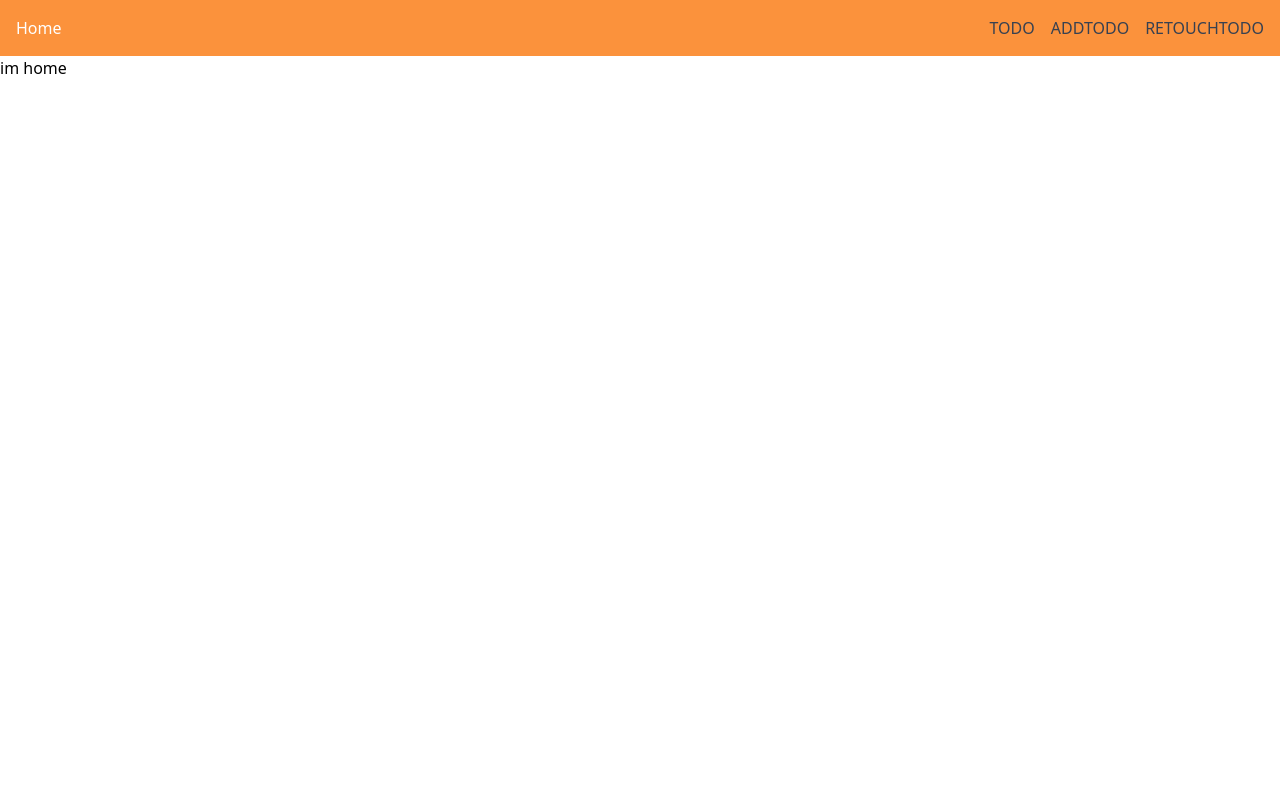
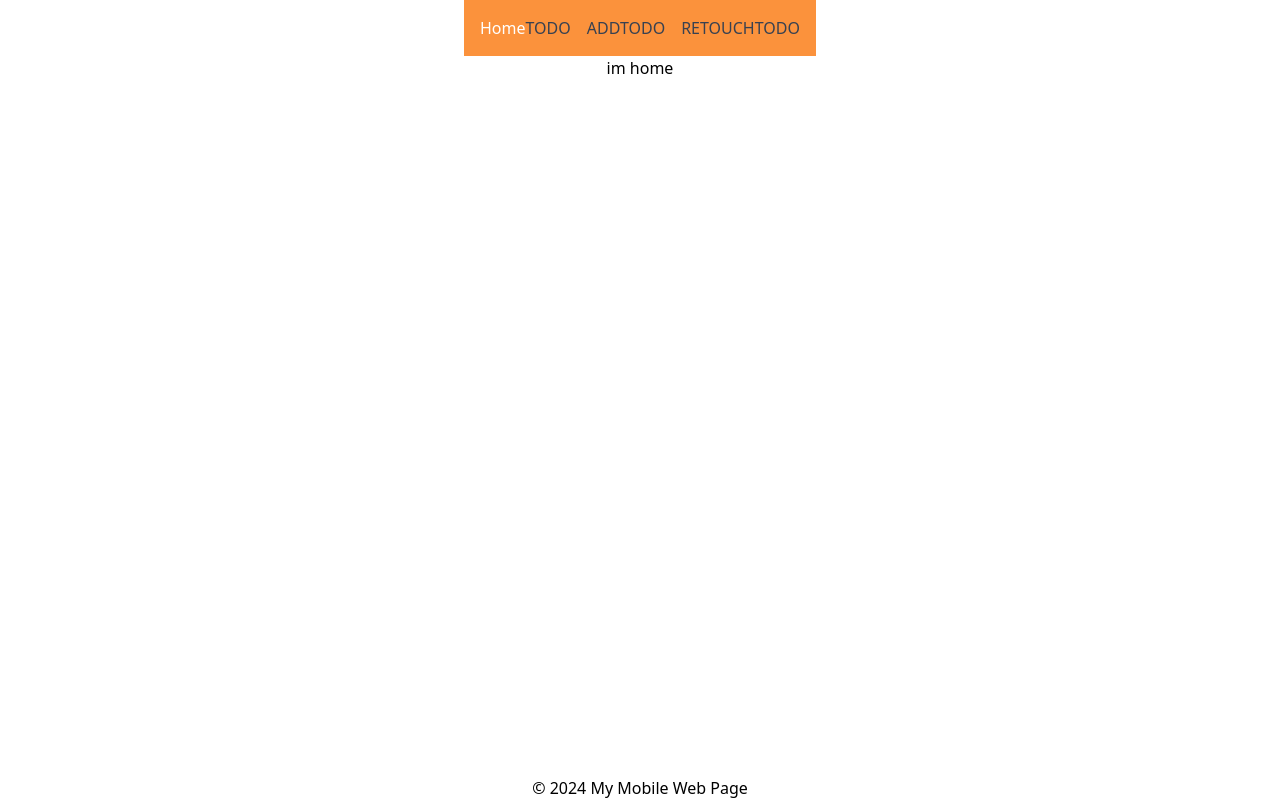
Before and after one commit to yeomdogyeong/Nextjs14, a Next.js app: page / in a window 1280 px wide. Built offline with nearby package versions, Linux system fonts and the light colour scheme.

Commit message:
[style]전체적인 구조 layout잡는중

```diff
--- a/app/layout.tsx
+++ b/app/layout.tsx
@@ -15,8 +15,13 @@ export default function RootLayout({
   return (
     <html>
       <body>
-        <Navigation />
-        {children}
+        <div className="flex flex-col items-center ">
+          <Navigation />
+          <main className="">{children}</main>
+          <footer className="fixed bottom-0">
+            <p>© 2024 My Mobile Web Page</p>
+          </footer>
+        </div>
       </body>
     </html>
   );
--- a/app/movies/[id]/page.tsx
+++ b/app/movies/[id]/page.tsx
@@ -1,9 +1,6 @@
 import MovieVideos from "@/components/movie-videos";
 import { API_URL } from "../page";
-async function getMovie(id: string) {
-  const res = await fetch(`${API_URL}/${id}`);
-  return res.json();
-}
+import MovieInfo from "@/components/movie-info";
 
 export default async function MovieDetail({
   params: { id },
@@ -12,6 +9,8 @@ export default async function MovieDetail({
 }) {
   return (
     <>
+      <MovieInfo id={id} />
+      <br />
       <MovieVideos id={id} />
     </>
   );
--- /dev/null
+++ b/components/movie-info.tsx
@@ -0,0 +1,14 @@
+import { API_URL } from "@/app/movies/page";
+
+async function getMovie(id: string) {
+  const res = await fetch(`${API_URL}/${id}`);
+  return res.json();
+}
+interface MovieInfoProps {
+  id: string;
+}
+
+export default async function MovieInfo({ id }: MovieInfoProps) {
+  const movie = await getMovie(id);
+  return <h2>{JSON.stringify(movie)}</h2>;
+}
```
